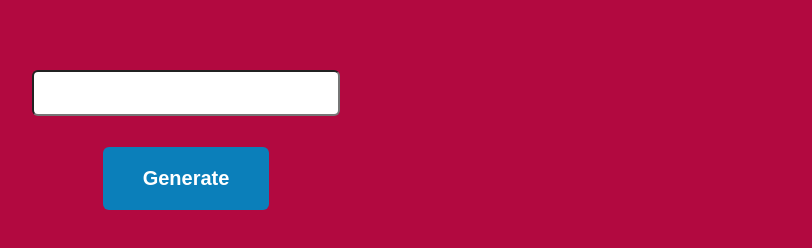
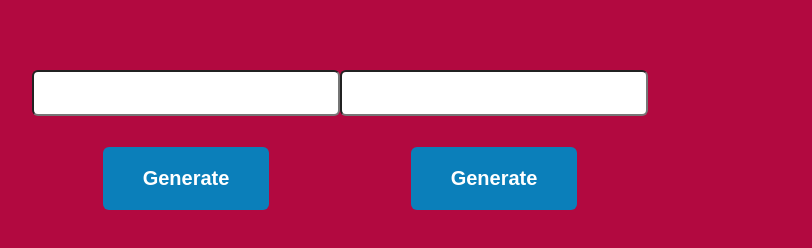
Before and after one commit to jenpenned/avatar-animals, a plain HTML site: page index.html in a window 1280 px wide. Shown: the part 272-520 px from the top of the page, without its empty margins (128-940 px from the left). Drawn offline with Linux system fonts and the light colour scheme.

Commit message:
two boxes

```diff
--- a/app.js
+++ b/app.js
@@ -275,10 +275,18 @@ var size = animal_list.length;
 // console.log(size);
 
 function PickRandomWord(frm) {
-// Generate a random number between 1 and NumberOfWords
+// Generate a random number between 1 and animal_list.length
 var rnd = Math.ceil(Math.random() * size);
 // console.log(animal_list[rnd]);
 
 // Display the word inside the text box
 frm.WordBox.value = animal_list[rnd];
-}
+};
+
+function PickRandomWord_2(frm) {
+// Generate a random number between 1 and animal_list.length
+var rnd2 = Math.ceil(Math.random() * size);
+console.log(animal_list[rnd2]);
+// Display the word inside the text box
+  frm.WordBox_2.value = animal_list[rnd2];
+};
--- a/index.html
+++ b/index.html
@@ -12,10 +12,10 @@
       <INPUT TYPE=TEXT NAME="WordBox" id="wordbox"><BR>
       <INPUT TYPE=BUTTON VALUE="Generate" onClick="PickRandomWord(document.WordForm);" id="button">
     </FORM>
-    <!-- <FORM NAME="WordForm">
-      <INPUT TYPE=TEXT NAME="WordBox" id="wordbox"><BR>
-      <INPUT TYPE=BUTTON VALUE="Generate" onClick="PickRandomWord(document.WordForm);" id="button">
-    </FORM> -->
+    <FORM NAME="WordForm_2">
+      <INPUT TYPE=TEXT NAME="WordBox_2" id="wordbox"><BR>
+      <INPUT TYPE=BUTTON VALUE="Generate" onClick="PickRandomWord_2(document.WordForm_2);" id="button">
+    </FORM>
   </div>
 </body>
 </html>
```
